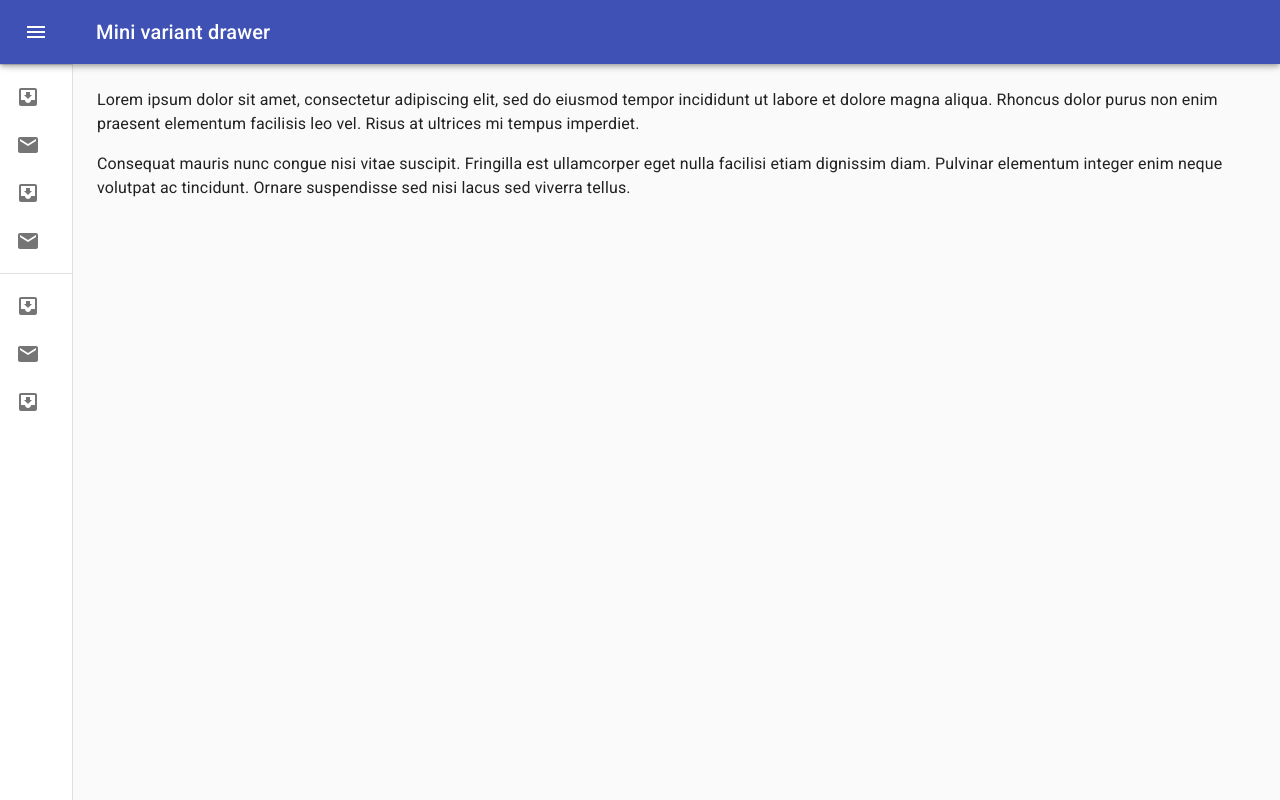
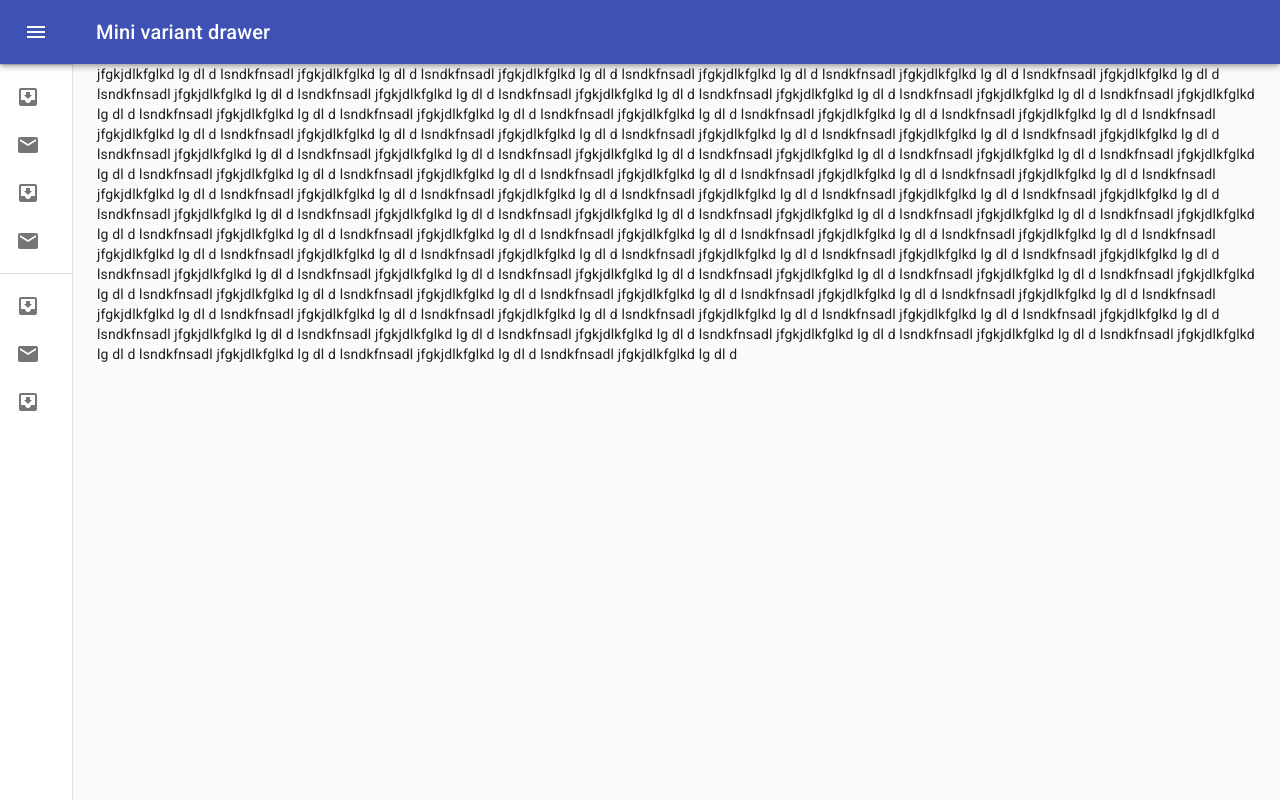
Before and after one commit to piupaulgit/project-manager, a React (Create React App) app in the folder project-manager-frontend/: page /base in a window 1280 px wide. Built offline with nearby package versions, Linux system fonts and the light colour scheme.

Commit message:
sidebar component separated

```diff
--- a/project-manager-frontend/src/components/Base.js
+++ b/project-manager-frontend/src/components/Base.js
@@ -1,22 +1,13 @@
 import React from "react";
 import clsx from "clsx";
 import { makeStyles, useTheme } from "@material-ui/core/styles";
-import Drawer from "@material-ui/core/Drawer";
 import AppBar from "@material-ui/core/AppBar";
 import Toolbar from "@material-ui/core/Toolbar";
-import List from "@material-ui/core/List";
 import CssBaseline from "@material-ui/core/CssBaseline";
 import Typography from "@material-ui/core/Typography";
-import Divider from "@material-ui/core/Divider";
 import IconButton from "@material-ui/core/IconButton";
 import MenuIcon from "@material-ui/icons/Menu";
-import ChevronLeftIcon from "@material-ui/icons/ChevronLeft";
-import ChevronRightIcon from "@material-ui/icons/ChevronRight";
-import ListItem from "@material-ui/core/ListItem";
-import ListItemIcon from "@material-ui/core/ListItemIcon";
-import ListItemText from "@material-ui/core/ListItemText";
-import InboxIcon from "@material-ui/icons/MoveToInbox";
-import MailIcon from "@material-ui/icons/Mail";
+import Sidebar from "./Sidebar";
 
 const drawerWidth = 240;
 
@@ -121,65 +112,55 @@ export default function Base() {
           </Typography>
         </Toolbar>
       </AppBar>
-      <Drawer
-        variant="permanent"
-        className={clsx(classes.drawer, {
-          [classes.drawerOpen]: open,
-          [classes.drawerClose]: !open,
-        })}
-        classes={{
-          paper: clsx({
-            [classes.drawerOpen]: open,
-            [classes.drawerClose]: !open,
-          }),
-        }}
-      >
-        <div className={classes.toolbar}>
-          <IconButton onClick={handleDrawerClose}>
-            {theme.direction === "rtl" ? (
-              <ChevronRightIcon />
-            ) : (
-              <ChevronLeftIcon />
-            )}
-          </IconButton>
-        </div>
-        <Divider />
-        <List>
-          {["Inbox", "Starred", "Send email", "Drafts"].map((text, index) => (
-            <ListItem button key={text}>
-              <ListItemIcon>
-                {index % 2 === 0 ? <InboxIcon /> : <MailIcon />}
-              </ListItemIcon>
-              <ListItemText primary={text} />
-            </ListItem>
-          ))}
-        </List>
-        <Divider />
-        <List>
-          {["All mail", "Trash", "Spam"].map((text, index) => (
-            <ListItem button key={text}>
-              <ListItemIcon>
-                {index % 2 === 0 ? <InboxIcon /> : <MailIcon />}
-              </ListItemIcon>
-              <ListItemText primary={text} />
-            </ListItem>
-          ))}
-        </List>
-      </Drawer>
+      <Sidebar></Sidebar>
       <main className={classes.content}>
-        <div className={classes.toolbar} />
-        <Typography paragraph>
-          Lorem ipsum dolor sit amet, consectetur adipiscing elit, sed do
-          eiusmod tempor incididunt ut labore et dolore magna aliqua. Rhoncus
-          dolor purus non enim praesent elementum facilisis leo vel. Risus at
-          ultrices mi tempus imperdiet.
-        </Typography>
-        <Typography paragraph>
-          Consequat mauris nunc congue nisi vitae suscipit. Fringilla est
-          ullamcorper eget nulla facilisi etiam dignissim diam. Pulvinar
-          elementum integer enim neque volutpat ac tincidunt. Ornare suspendisse
-          sed nisi lacus sed viverra tellus.
-        </Typography>
+        lsndkfnsadl jfgkjdlkfglkd lg dl d lsndkfnsadl jfgkjdlkfglkd lg dl d
+        lsndkfnsadl jfgkjdlkfglkd lg dl d lsndkfnsadl jfgkjdlkfglkd lg dl d
+        lsndkfnsadl jfgkjdlkfglkd lg dl d lsndkfnsadl jfgkjdlkfglkd lg dl d
+        lsndkfnsadl jfgkjdlkfglkd lg dl d lsndkfnsadl jfgkjdlkfglkd lg dl d
+        lsndkfnsadl jfgkjdlkfglkd lg dl d lsndkfnsadl jfgkjdlkfglkd lg dl d
+        lsndkfnsadl jfgkjdlkfglkd lg dl d lsndkfnsadl jfgkjdlkfglkd lg dl d
+        lsndkfnsadl jfgkjdlkfglkd lg dl d lsndkfnsadl jfgkjdlkfglkd lg dl d
+        lsndkfnsadl jfgkjdlkfglkd lg dl d lsndkfnsadl jfgkjdlkfglkd lg dl d
+        lsndkfnsadl jfgkjdlkfglkd lg dl d lsndkfnsadl jfgkjdlkfglkd lg dl d
+        lsndkfnsadl jfgkjdlkfglkd lg dl d lsndkfnsadl jfgkjdlkfglkd lg dl d
+        lsndkfnsadl jfgkjdlkfglkd lg dl d lsndkfnsadl jfgkjdlkfglkd lg dl d
+        lsndkfnsadl jfgkjdlkfglkd lg dl d lsndkfnsadl jfgkjdlkfglkd lg dl d
+        lsndkfnsadl jfgkjdlkfglkd lg dl d lsndkfnsadl jfgkjdlkfglkd lg dl d
+        lsndkfnsadl jfgkjdlkfglkd lg dl d lsndkfnsadl jfgkjdlkfglkd lg dl d
+        lsndkfnsadl jfgkjdlkfglkd lg dl d lsndkfnsadl jfgkjdlkfglkd lg dl d
+        lsndkfnsadl jfgkjdlkfglkd lg dl d lsndkfnsadl jfgkjdlkfglkd lg dl d
+        lsndkfnsadl jfgkjdlkfglkd lg dl d lsndkfnsadl jfgkjdlkfglkd lg dl d
+        lsndkfnsadl jfgkjdlkfglkd lg dl d lsndkfnsadl jfgkjdlkfglkd lg dl d
+        lsndkfnsadl jfgkjdlkfglkd lg dl d lsndkfnsadl jfgkjdlkfglkd lg dl d
+        lsndkfnsadl jfgkjdlkfglkd lg dl d lsndkfnsadl jfgkjdlkfglkd lg dl d
+        lsndkfnsadl jfgkjdlkfglkd lg dl d lsndkfnsadl jfgkjdlkfglkd lg dl d
+        lsndkfnsadl jfgkjdlkfglkd lg dl d lsndkfnsadl jfgkjdlkfglkd lg dl d
+        lsndkfnsadl jfgkjdlkfglkd lg dl d lsndkfnsadl jfgkjdlkfglkd lg dl d
+        lsndkfnsadl jfgkjdlkfglkd lg dl d lsndkfnsadl jfgkjdlkfglkd lg dl d
+        lsndkfnsadl jfgkjdlkfglkd lg dl d lsndkfnsadl jfgkjdlkfglkd lg dl d
+        lsndkfnsadl jfgkjdlkfglkd lg dl d lsndkfnsadl jfgkjdlkfglkd lg dl d
+        lsndkfnsadl jfgkjdlkfglkd lg dl d lsndkfnsadl jfgkjdlkfglkd lg dl d
+        lsndkfnsadl jfgkjdlkfglkd lg dl d lsndkfnsadl jfgkjdlkfglkd lg dl d
+        lsndkfnsadl jfgkjdlkfglkd lg dl d lsndkfnsadl jfgkjdlkfglkd lg dl d
+        lsndkfnsadl jfgkjdlkfglkd lg dl d lsndkfnsadl jfgkjdlkfglkd lg dl d
+        lsndkfnsadl jfgkjdlkfglkd lg dl d lsndkfnsadl jfgkjdlkfglkd lg dl d
+        lsndkfnsadl jfgkjdlkfglkd lg dl d lsndkfnsadl jfgkjdlkfglkd lg dl d
+        lsndkfnsadl jfgkjdlkfglkd lg dl d lsndkfnsadl jfgkjdlkfglkd lg dl d
+        lsndkfnsadl jfgkjdlkfglkd lg dl d lsndkfnsadl jfgkjdlkfglkd lg dl d
+        lsndkfnsadl jfgkjdlkfglkd lg dl d lsndkfnsadl jfgkjdlkfglkd lg dl d
+        lsndkfnsadl jfgkjdlkfglkd lg dl d lsndkfnsadl jfgkjdlkfglkd lg dl d
+        lsndkfnsadl jfgkjdlkfglkd lg dl d lsndkfnsadl jfgkjdlkfglkd lg dl d
+        lsndkfnsadl jfgkjdlkfglkd lg dl d lsndkfnsadl jfgkjdlkfglkd lg dl d
+        lsndkfnsadl jfgkjdlkfglkd lg dl d lsndkfnsadl jfgkjdlkfglkd lg dl d
+        lsndkfnsadl jfgkjdlkfglkd lg dl d lsndkfnsadl jfgkjdlkfglkd lg dl d
+        lsndkfnsadl jfgkjdlkfglkd lg dl d lsndkfnsadl jfgkjdlkfglkd lg dl d
+        lsndkfnsadl jfgkjdlkfglkd lg dl d lsndkfnsadl jfgkjdlkfglkd lg dl d
+        lsndkfnsadl jfgkjdlkfglkd lg dl d lsndkfnsadl jfgkjdlkfglkd lg dl d
+        lsndkfnsadl jfgkjdlkfglkd lg dl d lsndkfnsadl jfgkjdlkfglkd lg dl d
+        lsndkfnsadl jfgkjdlkfglkd lg dl d lsndkfnsadl jfgkjdlkfglkd lg dl d
+        lsndkfnsadl jfgkjdlkfglkd lg dl d lsndkfnsadl jfgkjdlkfglkd lg dl d
+        lsndkfnsadl jfgkjdlkfglkd lg dl d lsndkfnsadl jfgkjdlkfglkd lg dl d
       </main>
     </div>
   );
--- a/project-manager-frontend/src/components/Sidebar.js
+++ b/project-manager-frontend/src/components/Sidebar.js
@@ -0,0 +1,142 @@
+import React from "react";
+import clsx from "clsx";
+import Drawer from "@material-ui/core/Drawer";
+import List from "@material-ui/core/List";
+import Divider from "@material-ui/core/Divider";
+
+import IconButton from "@material-ui/core/IconButton";
+import { makeStyles, useTheme } from "@material-ui/core/styles";
+import ChevronLeftIcon from "@material-ui/icons/ChevronLeft";
+import ChevronRightIcon from "@material-ui/icons/ChevronRight";
+import ListItem from "@material-ui/core/ListItem";
+import ListItemIcon from "@material-ui/core/ListItemIcon";
+import ListItemText from "@material-ui/core/ListItemText";
+import InboxIcon from "@material-ui/icons/MoveToInbox";
+import MailIcon from "@material-ui/icons/Mail";
+
+const drawerWidth = 240;
+
+const useStyles = makeStyles((theme) => ({
+  root: {
+    display: "flex",
+  },
+  appBar: {
+    zIndex: theme.zIndex.drawer + 1,
+    transition: theme.transitions.create(["width", "margin"], {
+      easing: theme.transitions.easing.sharp,
+      duration: theme.transitions.duration.leavingScreen,
+    }),
+  },
+  appBarShift: {
+    marginLeft: drawerWidth,
+    width: `calc(100% - ${drawerWidth}px)`,
+    transition: theme.transitions.create(["width", "margin"], {
+      easing: theme.transitions.easing.sharp,
+      duration: theme.transitions.duration.enteringScreen,
+    }),
+  },
+  menuButton: {
+    marginRight: 36,
+  },
+  hide: {
+    display: "none",
+  },
+  drawer: {
+    width: drawerWidth,
+    flexShrink: 0,
+    whiteSpace: "nowrap",
+  },
+  drawerOpen: {
+    width: drawerWidth,
+    transition: theme.transitions.create("width", {
+      easing: theme.transitions.easing.sharp,
+      duration: theme.transitions.duration.enteringScreen,
+    }),
+  },
+  drawerClose: {
+    transition: theme.transitions.create("width", {
+      easing: theme.transitions.easing.sharp,
+      duration: theme.transitions.duration.leavingScreen,
+    }),
+    overflowX: "hidden",
+    width: theme.spacing(7) + 1,
+    [theme.breakpoints.up("sm")]: {
+      width: theme.spacing(9) + 1,
+    },
+  },
+  toolbar: {
+    display: "flex",
+    alignItems: "center",
+    justifyContent: "flex-end",
+    padding: theme.spacing(0, 1),
+    // necessary for content to be below app bar
+    ...theme.mixins.toolbar,
+  },
+  content: {
+    flexGrow: 1,
+    padding: theme.spacing(3),
+  },
+}));
+
+const Sidebar = () => {
+  const classes = useStyles();
+  const theme = useTheme();
+  const [open, setOpen] = React.useState(false);
+
+  const handleDrawerOpen = () => {
+    setOpen(true);
+  };
+
+  const handleDrawerClose = () => {
+    setOpen(false);
+  };
+  return (
+    <Drawer
+      variant="permanent"
+      className={clsx(classes.drawer, {
+        [classes.drawerOpen]: open,
+        [classes.drawerClose]: !open,
+      })}
+      classes={{
+        paper: clsx({
+          [classes.drawerOpen]: open,
+          [classes.drawerClose]: !open,
+        }),
+      }}
+    >
+      <div className={classes.toolbar}>
+        <IconButton onClick={handleDrawerClose}>
+          {theme.direction === "rtl" ? (
+            <ChevronRightIcon />
+          ) : (
+            <ChevronLeftIcon />
+          )}
+        </IconButton>
+      </div>
+      <Divider />
+      <List>
+        {["Inbox", "Starred", "Send email", "Drafts"].map((text, index) => (
+          <ListItem button key={text}>
+            <ListItemIcon>
+              {index % 2 === 0 ? <InboxIcon /> : <MailIcon />}
+            </ListItemIcon>
+            <ListItemText primary={text} />
+          </ListItem>
+        ))}
+      </List>
+      <Divider />
+      <List>
+        {["All mail", "Trash", "Spam"].map((text, index) => (
+          <ListItem button key={text}>
+            <ListItemIcon>
+              {index % 2 === 0 ? <InboxIcon /> : <MailIcon />}
+            </ListItemIcon>
+            <ListItemText primary={text} />
+          </ListItem>
+        ))}
+      </List>
+    </Drawer>
+  );
+};
+
+export default Sidebar;
```
